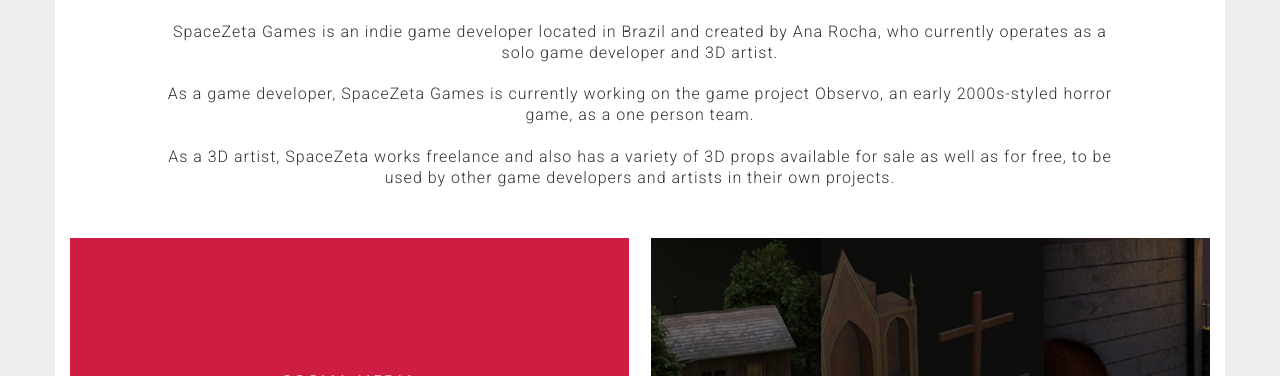
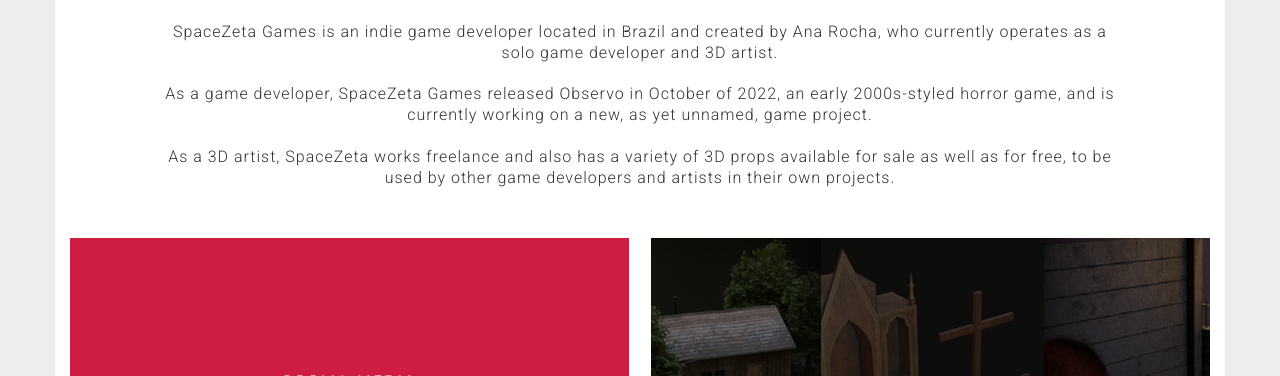
Before and after one commit to SpaceZeta/spacezetagamessite, a plain HTML site: page index.html in a window 1280 px wide. Shown: the part 886-1262 px from the top of the page. Drawn offline with nearby package versions, Linux system fonts and the light colour scheme; a script that the page names is missing; files whose address does not match are found by name.

Commit message:
Update index.html

```diff
--- a/index.html
+++ b/index.html
@@ -97,7 +97,7 @@
                     <p class="inner-p">
                         SpaceZeta Games is an indie game developer located in Brazil and created by Ana Rocha, who currently operates as a solo game developer and 3D artist.
                         <br><br>
-                        As a game developer, SpaceZeta Games is currently working on the game project Observo, an early 2000s-styled horror game, as a one person team.
+                        As a game developer, SpaceZeta Games released Observo in October of 2022, an early 2000s-styled horror game, and is currently working on a new, as yet unnamed, game project.
                         <br><br>
                         As a 3D artist, SpaceZeta works freelance and also has a variety of 3D props available for sale as well as for free, to be used by other game developers and artists in their own projects.
                     </p>
```
